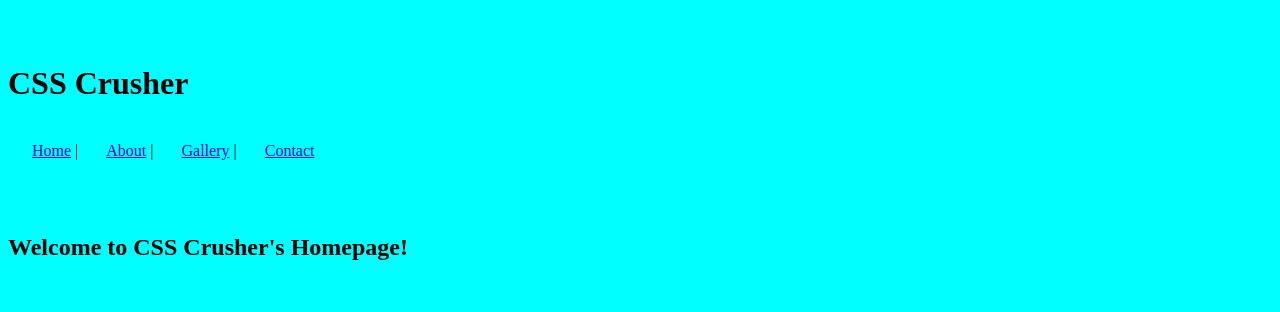
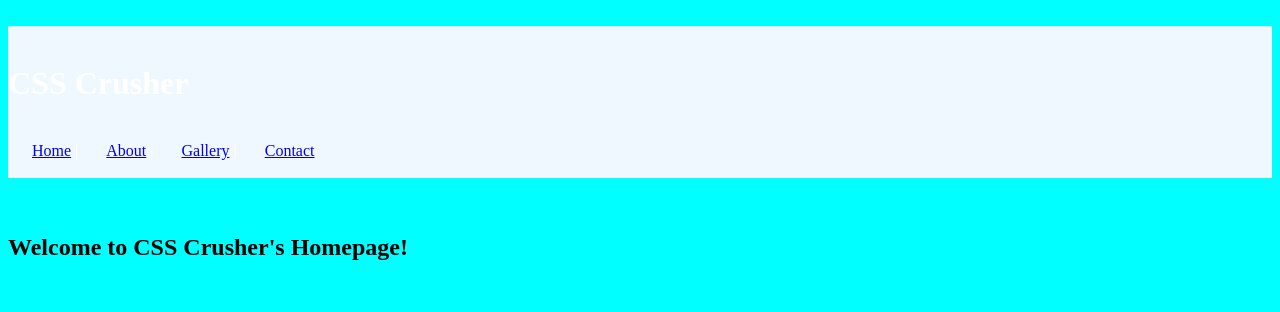
Before and after one commit to Nytierra123/Style-up-a-webpage, a plain HTML site: page index.html in a window 1280 px wide. Shown: the top 312 px of the page. Drawn offline with Linux system fonts and the light colour scheme.

Commit message:
Update index.html

```diff
--- a/index.html
+++ b/index.html
@@ -8,6 +8,10 @@
  <style>
   body.body-class {
    background-color: #00ffff;
+  }
+  header.header-class{
+   background-color: #f0f8ff;
+   color: white;
   }
  </style>
 </head>
```
